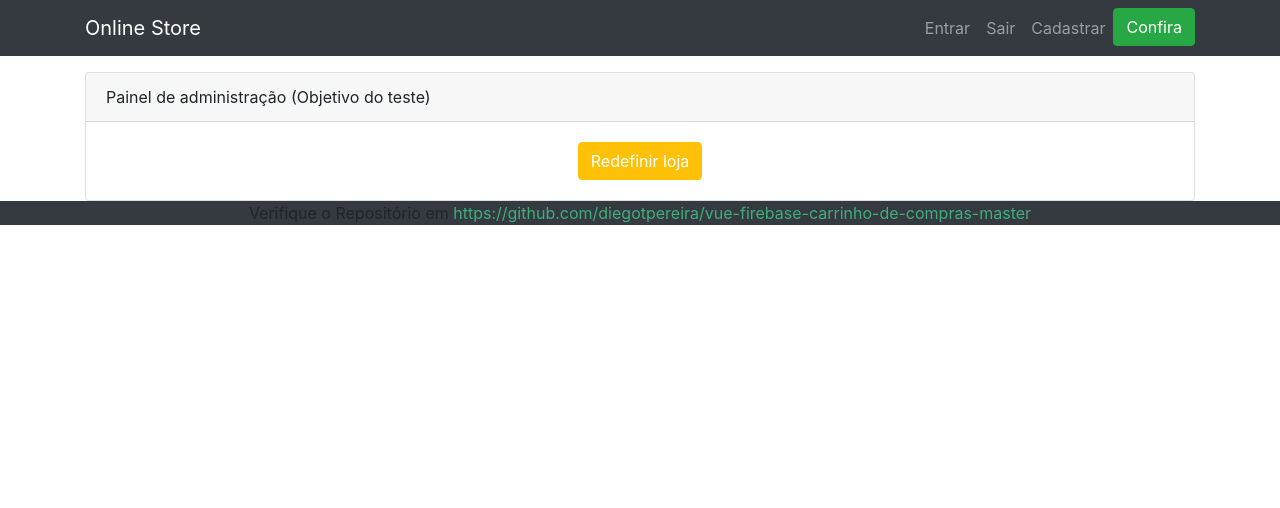
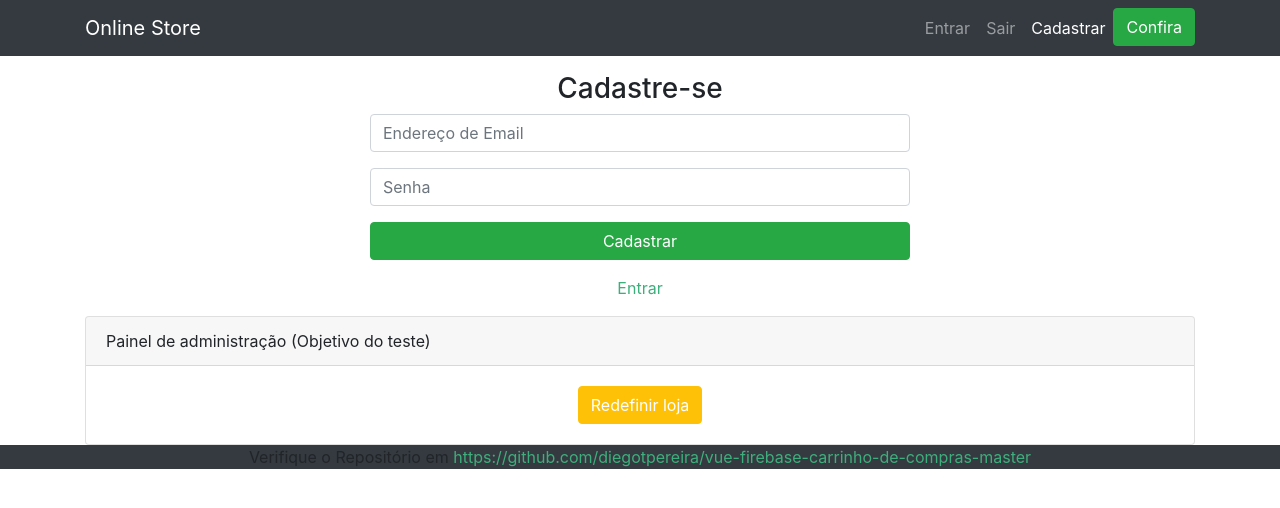
Before and after one commit to diegotpereira/vue-firebase-carrinho-de-compras-master, a Vue app: page /cadastrar in a window 1280 px wide. Shown: the top 508 px of the page. Built offline with nearby package versions, Linux system fonts and the light colour scheme.

Commit message:
criação dos componentes de cadastro.

```diff
--- a/package.json
+++ b/package.json
@@ -11,7 +11,8 @@
     "bootstrap": "^4.3.1",
     "core-js": "^3.6.5",
     "vue": "^2.6.11",
-    "vue-router": "^3.0.6"
+    "vue-router": "^3.0.6",
+    "firebase": "^7.14.1"
   },
   "devDependencies": {
     "@vue/cli-plugin-babel": "~4.5.0",
--- a/src/components/Header.vue
+++ b/src/components/Header.vue
@@ -20,17 +20,17 @@
 
       </ul>
       <ul class="nav navbar-nav">
-        <router-link to="/login" tag="li" class="nav-item" active-class="active">
+        <router-link to="/entrar" tag="li" class="nav-item" active-class="active">
           <a class="nav-link">Entrar</a>
         </router-link>
         <li  class="li-pointer nav-item">
           <a  class="nav-link">Sair </a>
         </li>
-        <router-link to="/register" tag="li" class="nav-item" active-class="active">
+        <router-link to="/cadastrar" tag="li" class="nav-item" active-class="active">
           <a class="nav-link">Cadastrar</a>
         </router-link>
         <li>
-          <router-link to="/cart" class="btn btn-success navbar-btn" tag="button">
+          <router-link to="/carrinho" class="btn btn-success navbar-btn" tag="button">
             Confira <span class="badge badge-light"></span>
           </router-link>
         </li>
--- /dev/null
+++ b/src/components/auth/Cadastrar.vue
@@ -0,0 +1,59 @@
+<template>
+  <div class="row">
+    <div class="col-md-6 offset-md-3 col-sm-10 offset-sm-1">
+      <form id="register-form" role="form" @submit.prevent="onSubmit">
+        <h3 class="text-center">Cadastre-se</h3>
+        <div class="form-group">
+          <input
+            type="email"
+            name="email"
+            id="email"
+            class="form-control"
+            placeholder="Endereço de Email"
+            value
+            v-model="email"
+            required
+          />
+        </div>
+        <div class="form-group">
+          <input
+            type="password"
+            name="password"
+            id="password"
+            class="form-control"
+            placeholder="Senha"
+            v-model="password"
+            required
+          />
+        </div>
+        <div class="form-group">
+          <button type="submit" class="btn btn-success" style="width: 100%" :disabled="isLoading">
+            <i v-if="isLoading" class="fa fa-spinner fa-spin" />
+            Cadastrar
+          </button>
+        </div>
+        <div class="form-group">
+          <div class="row">
+            <div class="col-lg-12">
+              <div class="text-center">
+                <router-link to="/entrar">
+                  <a>Entrar</a>
+                </router-link>
+              </div>
+            </div>
+          </div>
+        </div>
+      </form>
+    </div>
+  </div>
+</template>
+
+<script>
+export default {
+
+}
+</script>
+
+<style>
+
+</style>
--- a/src/main.js
+++ b/src/main.js
@@ -2,13 +2,15 @@ import Vue from 'vue'
 import App from './App.vue'
 import VueRouter from 'vue-router';
 import './assets/styles/app.scss'
+import { routes } from './routes'
 
 Vue.use(VueRouter)
 
 Vue.config.productionTip = false
 
 const router = new VueRouter({
-  mode: 'history'
+  mode: 'history',
+  routes
 })
 
 new Vue({
--- /dev/null
+++ b/src/routes.js
@@ -0,0 +1,9 @@
+import Cadastrar from './components/auth/Cadastrar.vue'
+
+export const routes = [
+    {
+        path: '/cadastrar',
+        component: Cadastrar,
+        name: 'Cadastrar'
+    }
+]
```
Also changed, not shown: src/router.js (deleted).
